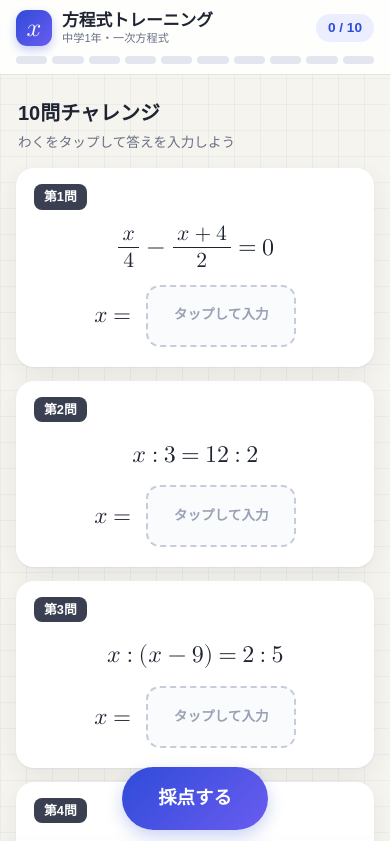
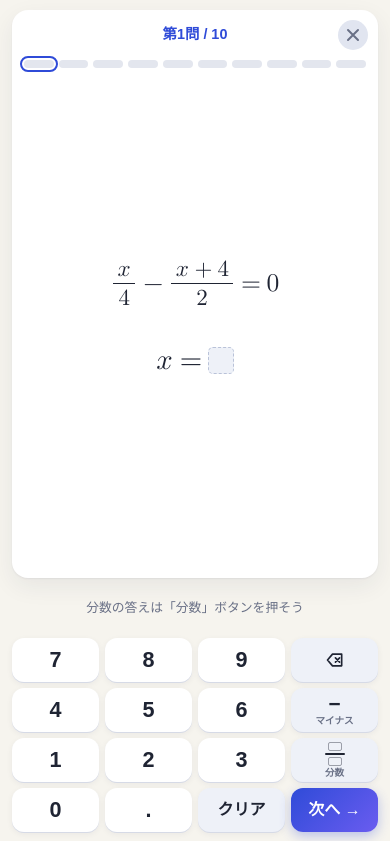
Before and after one commit to yuusuke5528/equation-training, a plain HTML site: page index.html in a window 390 px wide. Both pictures are taken after a click on the button "10問にチャレンジ →". Shown: the top 841 px of the page. Drawn offline with Linux system fonts and the light colour scheme; a web font is replaced by a local one.

Commit message:
Add files via upload

```diff
--- a/index.html
+++ b/index.html
@@ -137,16 +137,21 @@ header.top .in{max-width:760px;margin:0 auto;padding:10px 16px;display:flex;alig
 .gradebar{position:sticky;bottom:14px;display:flex;justify-content:center;margin-top:22px;z-index:5}
 
 /* ---- キーパッド ---- */
-#keypad{position:fixed;left:0;right:0;bottom:0;z-index:50;transform:translateY(110%);
+#keypad{position:fixed;inset:0;z-index:50;background:var(--bg);transform:translateY(100%);
   transition:transform .28s cubic-bezier(.2,.8,.2,1);pointer-events:none}
 #keypad.show{transform:none;pointer-events:auto}
-.kin{max-width:480px;margin:0 auto;background:rgba(255,255,255,.97);backdrop-filter:blur(14px);-webkit-backdrop-filter:blur(14px);
-  border-radius:24px 24px 0 0;box-shadow:0 -12px 40px rgba(30,40,70,.2);padding:12px 12px calc(12px + env(safe-area-inset-bottom))}
-.kpv{background:#f2f4fa;border-radius:16px;padding:8px 12px 6px;margin-bottom:8px}
-.kpv-top{display:flex;align-items:center;gap:10px;font-size:.8rem;color:var(--sub)}
-.kq{font-weight:700;color:var(--accent);flex:none}
-.keq{flex:1;min-width:0;overflow-x:auto;font-size:1.1rem;color:#3a4052;text-align:center}
-.kclose{flex:none;border:none;background:#e1e5f0;width:30px;height:30px;border-radius:50%;cursor:pointer;display:grid;place-items:center}
+.kin{max-width:480px;height:100%;box-sizing:border-box;margin:0 auto;display:flex;flex-direction:column;
+  padding:calc(10px + env(safe-area-inset-top)) 12px calc(12px + env(safe-area-inset-bottom))}
+.kpv{flex:1;min-height:0;display:flex;flex-direction:column;background:var(--card);border-radius:16px;box-shadow:var(--shadow);padding:8px 10px 6px;margin-bottom:8px}
+.kpv-top{display:flex;align-items:center;gap:10px;font-size:.9rem;color:var(--sub)}
+.kq{flex:1;text-align:center;font-weight:700;color:var(--accent)}
+.kback{flex:none;width:64px;border:none;background:none;color:var(--accent);font-weight:700;font-size:.85rem;cursor:pointer;padding:6px 0;text-align:left}
+.kback[hidden]{display:block;visibility:hidden}
+.kbody{flex:1;min-height:0;overflow-y:auto;display:flex;flex-direction:column;justify-content:center;gap:6px}
+.kbody .tip{margin:0}
+.kdots{width:100%;box-sizing:border-box;padding:8px 2px 2px}
+.keq{overflow-x:auto;font-size:1.8rem;text-align:center;padding:6px 0}
+.kclose{flex:none;margin-left:34px;border:none;background:#e1e5f0;width:30px;height:30px;border-radius:50%;cursor:pointer;display:grid;place-items:center}
 .kclose svg{width:14px;height:14px}
 .kpv-ans{font-size:2.1rem;min-height:2.5em;display:flex;align-items:center;justify-content:center;overflow-x:auto}
 .kmode{height:44px;display:flex;align-items:center;justify-content:center;gap:12px;margin-bottom:8px}
@@ -241,6 +246,7 @@ footer{max-width:760px;margin:0 auto;padding:0 16px 30px;font-size:.75rem;color:
   .k svg{width:20px;height:20px}
   .kgrid{gap:6px}
   .kpv-ans{font-size:1.8rem}
+  .keq{font-size:1.6rem}
 }
 @media (prefers-reduced-motion:reduce){*{animation:none!important;transition:none!important}}
 </style>
@@ -258,9 +264,11 @@ footer{max-width:760px;margin:0 auto;padding:0 16px 30px;font-size:.75rem;color:
 
 <div id="keypad" aria-hidden="true"><div class="kin">
   <div class="kpv">
-    <div class="kpv-top"><span class="kq" id="kq"></span><span class="keq math" id="keq"></span>
-      <button class="kclose" data-k="close" aria-label="閉じる"><svg viewBox="0 0 14 14"><path d="M2 2l10 10M12 2L2 12" stroke="currentColor" stroke-width="2" stroke-linecap="round"/></svg></button></div>
-    <div class="kpv-ans math" id="kprev"></div>
+    <div class="kpv-top"><button class="kback" data-k="prev" id="kback">← 前へ</button><span class="kq" id="kq"></span>
+      <button class="kclose" data-k="quit" aria-label="やめてジャンル選択にもどる"><svg viewBox="0 0 14 14"><path d="M2 2l10 10M12 2L2 12" stroke="currentColor" stroke-width="2" stroke-linecap="round"/></svg></button></div>
+    <div class="dots kdots" id="kdots"></div>
+    <div class="kbody"><div id="ktip"></div><div class="keq math" id="keq"></div>
+      <div class="kpv-ans math" id="kprev"></div></div>
   </div>
   <div class="kmode" id="kmode"></div>
   <div class="kgrid">
@@ -701,14 +709,20 @@ function setStatus(){
   if(S.screen==='quiz'){
     const done=S.ans.filter(isFilled).length;
     $('status').innerHTML=`<span class="pill">${done} / ${S.probs.length}</span>`;
-    $('dots').innerHTML=S.probs.map((p,i)=>`<button class="dot${isFilled(S.ans[i])?' done':''}${S.active===i?' cur':''}" data-i="${i}" aria-label="第${i+1}問"></button>`).join('');
-  } else { $('status').innerHTML=''; $('dots').innerHTML=''; }
+    $('dots').innerHTML=$('kdots').innerHTML=S.probs.map((p,i)=>`<button class="dot${isFilled(S.ans[i])?' done':''}${S.active===i?' cur':''}" data-i="${i}" aria-label="第${i+1}問"></button>`).join('');
+  } else { $('status').innerHTML=''; $('dots').innerHTML=$('kdots').innerHTML=''; }
 }
 $('dots').addEventListener('click',e=>{ const d=e.target.closest('.dot'); if(d){ e.stopPropagation(); activate(+d.dataset.i); } });
-$('brand').onclick=()=>{
+function quit(){
   if(S.screen==='quiz'&&S.ans.some(isFilled)&&!confirm('ジャンル選択にもどりますか？（入力した答えは消えます）')) return;
   renderMenu();
-};
+}
+$('brand').onclick=quit;
+function askGrade(){
+  const blank=S.ans.filter(a=>!isFilled(a)).length;
+  if(blank&&!confirm(`まだ ${blank} 問が未回答です。採点しますか？`)) return;
+  grade();
+}
 
 /* ---------- メニュー ---------- */
 function renderMenu(){
@@ -769,12 +783,9 @@ function renderQuiz(){
       activate(i); if(sl) setPart(sl.dataset.part); };
     refreshAns(+b.dataset.i);
   });
-  $('grade').onclick=()=>{
-    const blank=S.ans.filter(a=>!isFilled(a)).length;
-    if(blank&&!confirm(`まだ ${blank} 問が未回答です。採点しますか？`)) return;
-    grade();
-  };
+  $('grade').onclick=askGrade;
   setStatus(); window.scrollTo(0,0);
+  activate(0);
 }
 function refreshAns(i){
   const b=app.querySelector(`.ans[data-i="${i}"]`); if(!b) return;
@@ -788,8 +799,11 @@ function refreshAns(i){
 function renderKP(){
   const i=S.active; if(i<0) return;
   const a=S.ans[i];
-  $('kq').textContent=`第${i+1}問`;
-  $('keq').innerHTML=S.probs[i].html;
+  const p=S.probs[i];
+  $('kq').textContent=`第${i+1}問 / ${S.probs.length}`;
+  $('kback').hidden=i===0;
+  $('ktip').innerHTML=p.from?`<div class="tip"><b class="h">${ICON_BULB}ポイント：${TYPE[p.from.type].name}</b>${TYPE[p.from.type].tip()}</div>`:'';
+  $('keq').innerHTML=p.html;
   $('kprev').innerHTML=X+op('=')+ansHTML(a,true);
   $('kmode').innerHTML=a.den===null
     ?'<span class="khint">分数の答えは「分数」ボタンを押そう</span>'
@@ -807,12 +821,11 @@ function activate(i){
   $('p'+i).classList.add('active');
   kp.classList.add('show'); kp.setAttribute('aria-hidden','false');
   refreshAns(i); setStatus();
-  document.body.style.paddingBottom=(kp.querySelector('.kin').offsetHeight+20)+'px';
-  $('p'+i).scrollIntoView({block:'start',behavior:'smooth'});
+  document.body.style.overflow='hidden';
 }
 function closeKP(){
   const prev=S.active; S.active=-1;
-  kp.classList.remove('show'); kp.setAttribute('aria-hidden','true'); document.body.style.paddingBottom='';
+  kp.classList.remove('show'); kp.setAttribute('aria-hidden','true'); document.body.style.overflow='';
   if(prev>=0&&$('p'+prev)){ $('p'+prev).classList.remove('active'); refreshAns(prev); }
   if(S.screen==='quiz') setStatus();
 }
@@ -824,10 +837,11 @@ function press(k){
   const i=S.active; if(i<0) return;
   const a=S.ans[i];
   if(navigator.vibrate) try{navigator.vibrate(6);}catch(e){}
-  if(k==='close'){ closeKP(); return; }
+  if(k==='quit'){ quit(); return; }
+  if(k==='prev'){ if(i>0) activate(i-1); return; }
   if(k==='next'){
     if(i<S.probs.length-1) activate(i+1);
-    else { closeKP(); $('grade').scrollIntoView({block:'center',behavior:'smooth'}); }
+    else askGrade();
     return;
   }
   switch(k){
@@ -862,10 +876,10 @@ function press(k){
 kp.addEventListener('click',e=>{
   e.stopPropagation();
   const sl=e.target.closest('[data-part]'); if(sl){ setPart(sl.dataset.part); return; }
+  const d=e.target.closest('.dot'); if(d){ activate(+d.dataset.i); return; }
   const b=e.target.closest('[data-k]'); if(b) press(b.dataset.k);
 });
 kp.addEventListener('mousedown',e=>e.preventDefault());
-document.addEventListener('click',e=>{ if(S.active>=0&&!e.target.closest('.ans')&&!e.target.closest('#keypad')&&!e.target.closest('.dot')) closeKP(); });
 document.addEventListener('keydown',e=>{
   if(S.active<0||e.ctrlKey||e.metaKey||e.altKey) return;
   const map={Backspace:'bs','-':'neg','/':'frac','.':'dot',Delete:'clr',Enter:'next',Tab:'next',Escape:'close',ArrowUp:'up',ArrowDown:'down'};
```
